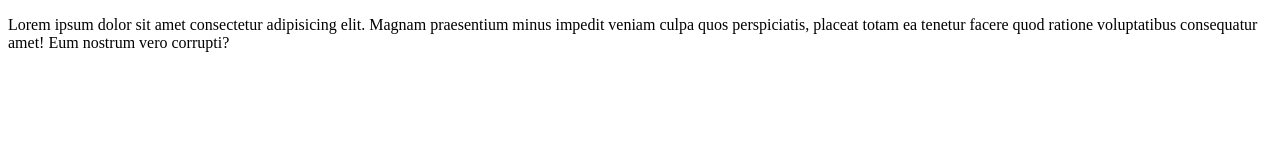
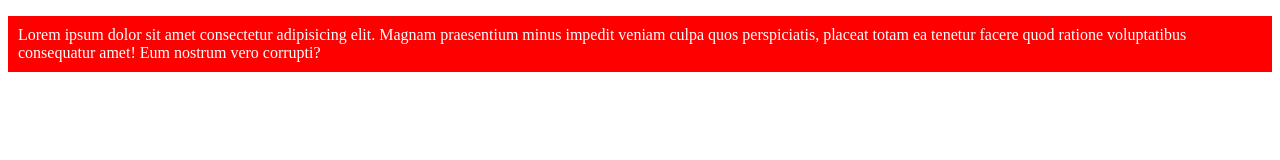
Before and after one commit to Dashnet13/portfolio, a plain HTML site: page html/index.html in a window 1280 px wide. Drawn offline with Linux system fonts and the light colour scheme.

Commit message:
updated the shit

```diff
--- a/css/main.css
+++ b/css/main.css
@@ -0,0 +1,5 @@
+p{
+    padding: 10px;
+    background: red;
+    color: white;
+}
--- a/html/index.html
+++ b/html/index.html
@@ -5,6 +5,7 @@
     <meta http-equiv="X-UA-Compatible" content="IE=edge">
     <meta name="viewport" content="width=device-width, initial-scale=1.0">
     <title>Document</title>
+    <link rel="stylesheet" href="/css/main.css">
 </head>
 <body>
     <p>Lorem ipsum dolor sit amet consectetur adipisicing elit. Magnam praesentium minus impedit veniam culpa quos perspiciatis, placeat totam ea tenetur facere quod ratione voluptatibus consequatur amet! Eum nostrum vero corrupti?</p>
```
